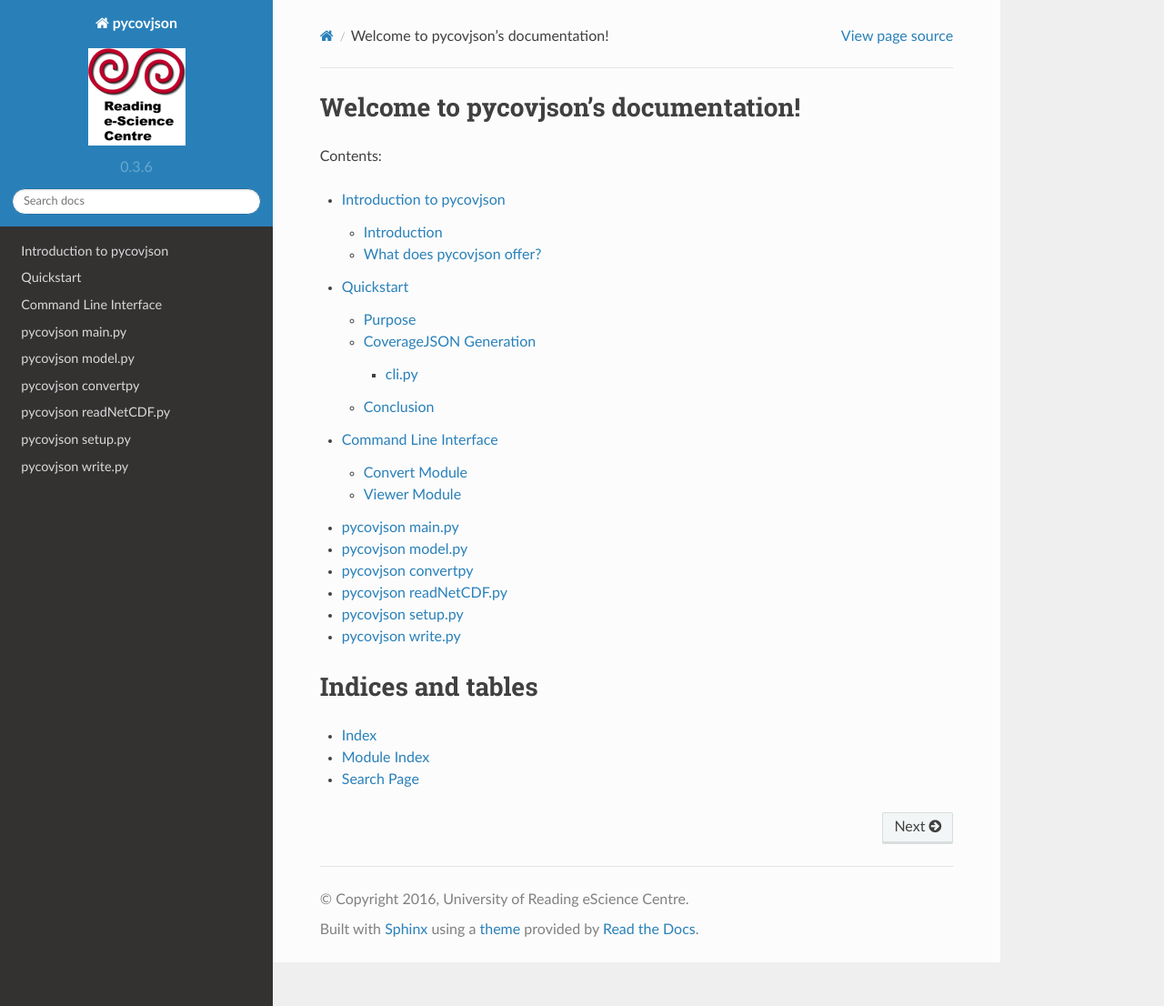
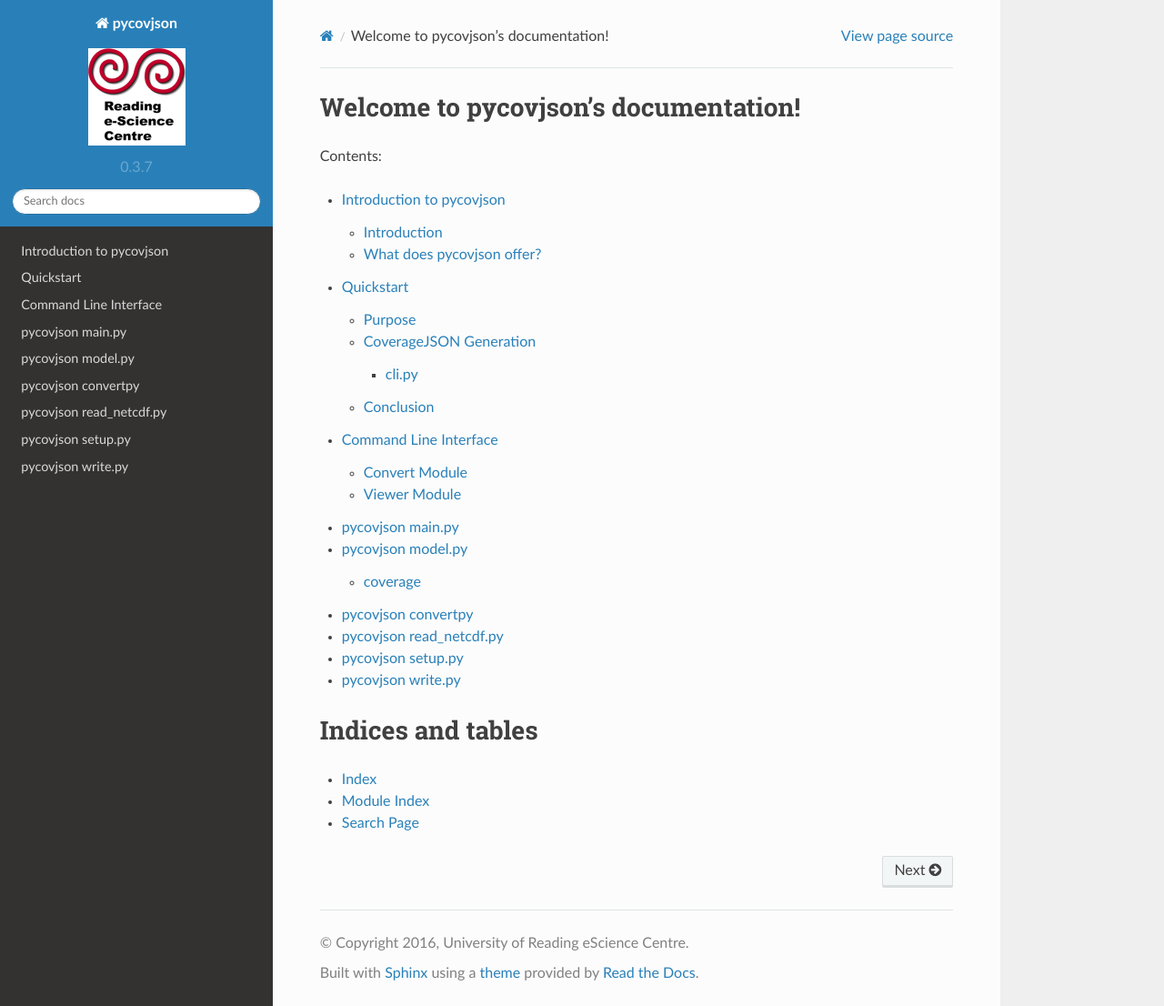
Before and after one commit to Reading-eScience-Centre/pycovjson, a Sphinx documentation site: the page built from docs/source/index.rst, in a window 1280 px wide and 1106 px high. Shown: the whole window at 91% size. Built offline with Sphinx 7.4.7 and the Read the Docs theme 2.0.0, drawn with Linux system fonts in a browser that asks for light colours.

Commit message:
updated docs

```diff
--- a/docs/source/conf.py
+++ b/docs/source/conf.py
@@ -21,8 +21,7 @@ import sphinx_rtd_theme
 # add these directories to sys.path here. If the directory is relative to the
 # documentation root, use os.path.abspath to make it absolute, like shown here.
 #sys.path.insert(0, os.path.abspath('.'))
-sys.path.insert(0, os.path.abspath('..'))
-import pycovjson
+sys.path.insert(0, os.path.abspath('../'))
 
 
 # -- General configuration ------------------------------------------------
@@ -58,16 +57,16 @@ master_doc = 'index'
 # General information about the project.
 project = u'pycovjson'
 copyright = u'2016, University of Reading eScience Centre'
-author = u'University of Reading eScience Centre'
+author = u'rileywilliams - University of Reading eScience Centre'
 
 # The version info for the project you're documenting, acts as replacement for
 # |version| and |release|, also used in various other places throughout the
 # built documents.
 #
 # The short X.Y version.
-version = '0.3.6'
+version = '0.3.7'
 # The full version, including alpha/beta/rc tags.
-release = '0.3.6'
+release = '0.3.7'
 
 # The language for content autogenerated by Sphinx. Refer to documentation
 # for a list of supported languages.
--- a/docs/source/core/model.rst
+++ b/docs/source/core/model.rst
@@ -3,5 +3,7 @@
 pycovjson model.py
 ******************
 
+coverage
+========
 .. autoclass:: model.Coverage
     :members:
--- a/docs/source/core/read_netcdf.rst
+++ b/docs/source/core/read_netcdf.rst
@@ -1,7 +1,9 @@
 .. # encoding: utf-8
 
-pycovjson readNetCDF.py
+pycovjson read_netcdf.py
 ************************
 
-.. autoclass:: readNetCDF
+.. autoclass:: read_netcdf
     :members:
+
+    .. automethod:: __init__
```
Also changed, not shown: docs/source/index.rst (line endings or trailing spaces).
